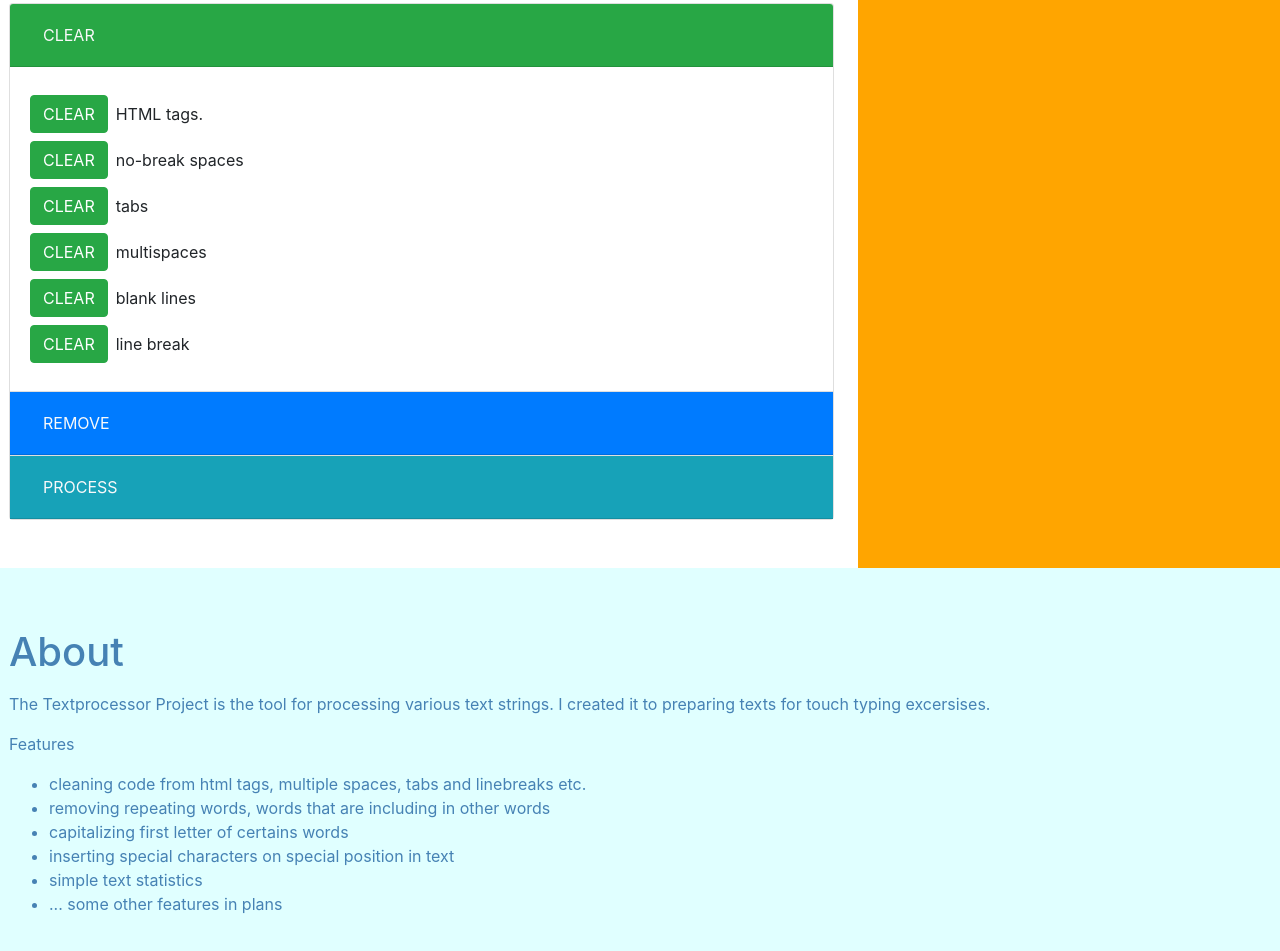
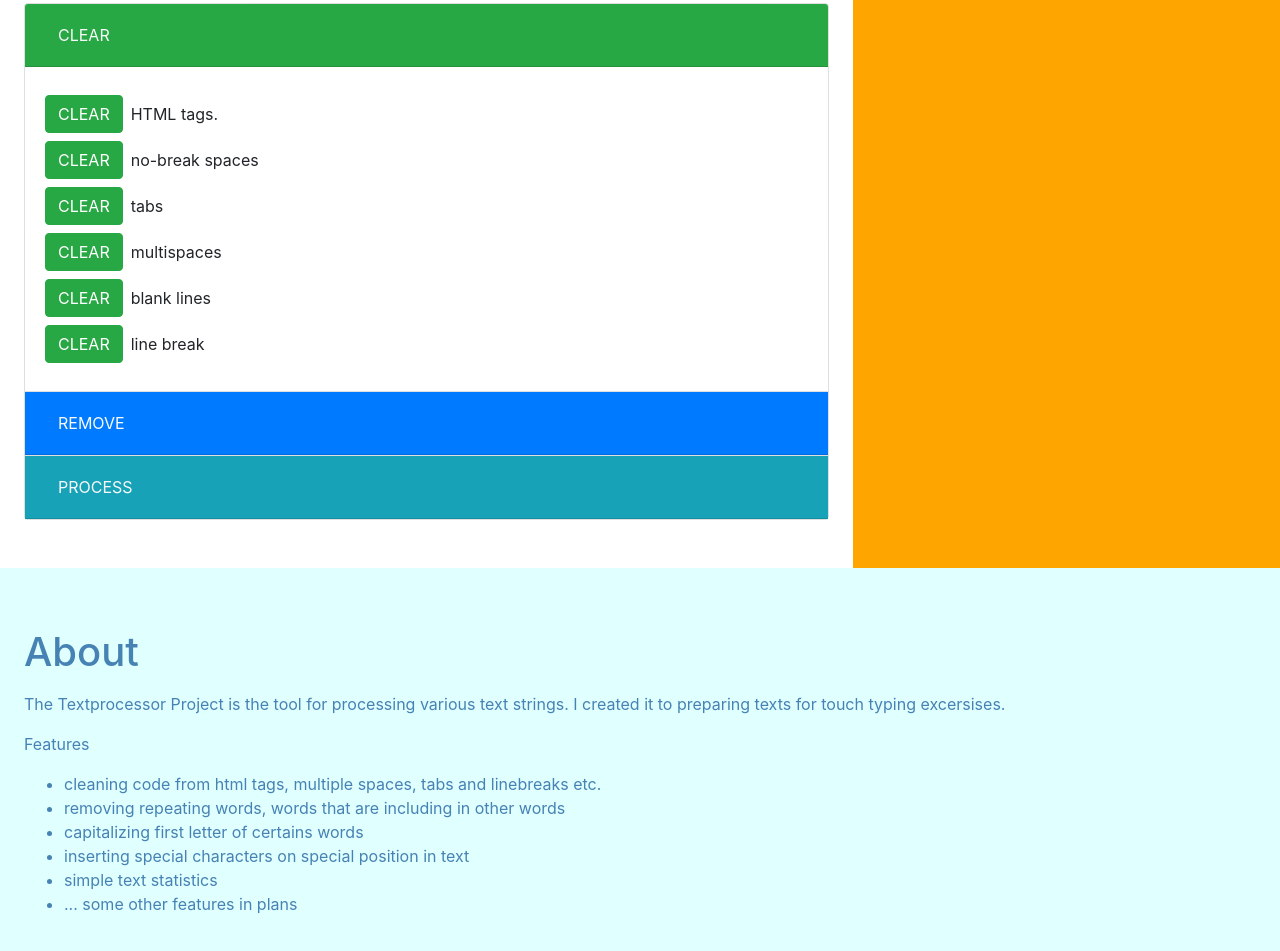
Before and after one commit to andrzejpuzynski/andrzejpuzynski.github.io, a plain HTML site: page portfolio/textprocessor.html in a window 1280 px wide. Shown: the part 527-1478 px from the top of the page. Drawn offline with nearby package versions, Linux system fonts and the light colour scheme.

Commit message:
Fix paddings

```diff
--- a/portfolio/textprocessor.html
+++ b/portfolio/textprocessor.html
@@ -7,7 +7,7 @@
   <link rel="stylesheet" href="https://stackpath.bootstrapcdn.com/bootstrap/4.1.0/css/bootstrap.min.css" integrity="sha384-9gVQ4dYFwwWSjIDZnLEWnxCjeSWFphJiwGPXr1jddIhOegiu1FwO5qRGvFXOdJZ4" crossorigin="anonymous" />
   <title>Textprocessor</title>
 </head>
-<body class="no-gutters">
+<body>
   <nav class="navbar navbar-expand-lg fixed-top navbar-dark bg-dark">
     <a class="navbar-brand" href="#">Textprocessor</a> <button class="navbar-toggler" type="button" data-toggle="collapse" data-target="#navbarNav" aria-controls="navbarNav" aria-expanded="false" aria-label="Toggle navigation"><span class="navbar-toggler-icon"></span></button>
     <div class="collapse navbar-collapse justify-content-end" id="navbarNav">
@@ -24,7 +24,7 @@
       </ul>
     </div>
   </nav>
-  <div id="main" class="row align-content-start" style="min-height: 100vh; max-height: auto">
+  <div id="main" class="no-gutters row align-content-start" style="min-height: 100vh; max-height: auto">
     <div class="pl-4 pr-4 pb-5 col-12 col-lg-8" id="processingText" style="padding-top: 60px">
       <h1>Processing text</h1>
       <div class="form-group">
@@ -201,8 +201,8 @@
       <table class="letters"></table>
     </div>
   </div>
-  <div id="about" class="row align-content-start" style="padding-top: 60px; color: steelblue; background-color: lightcyan; min-height: 100vh; max-height: auto">
-    <div class="pl-4 pr-4 col-12">
+  <div id="about" class="no-gutters row align-content-start" style="padding-top: 60px; color: steelblue; background-color: lightcyan; min-height: 100vh; max-height: auto">
+    <div class="pr-4 col-12" style="padding-left: 24px">
       <h1>About</h1>
       <p></p>
       <p>The Textprocessor Project is the tool for processing various text strings. I created it to preparing texts for touch typing excersises.</p>
```
